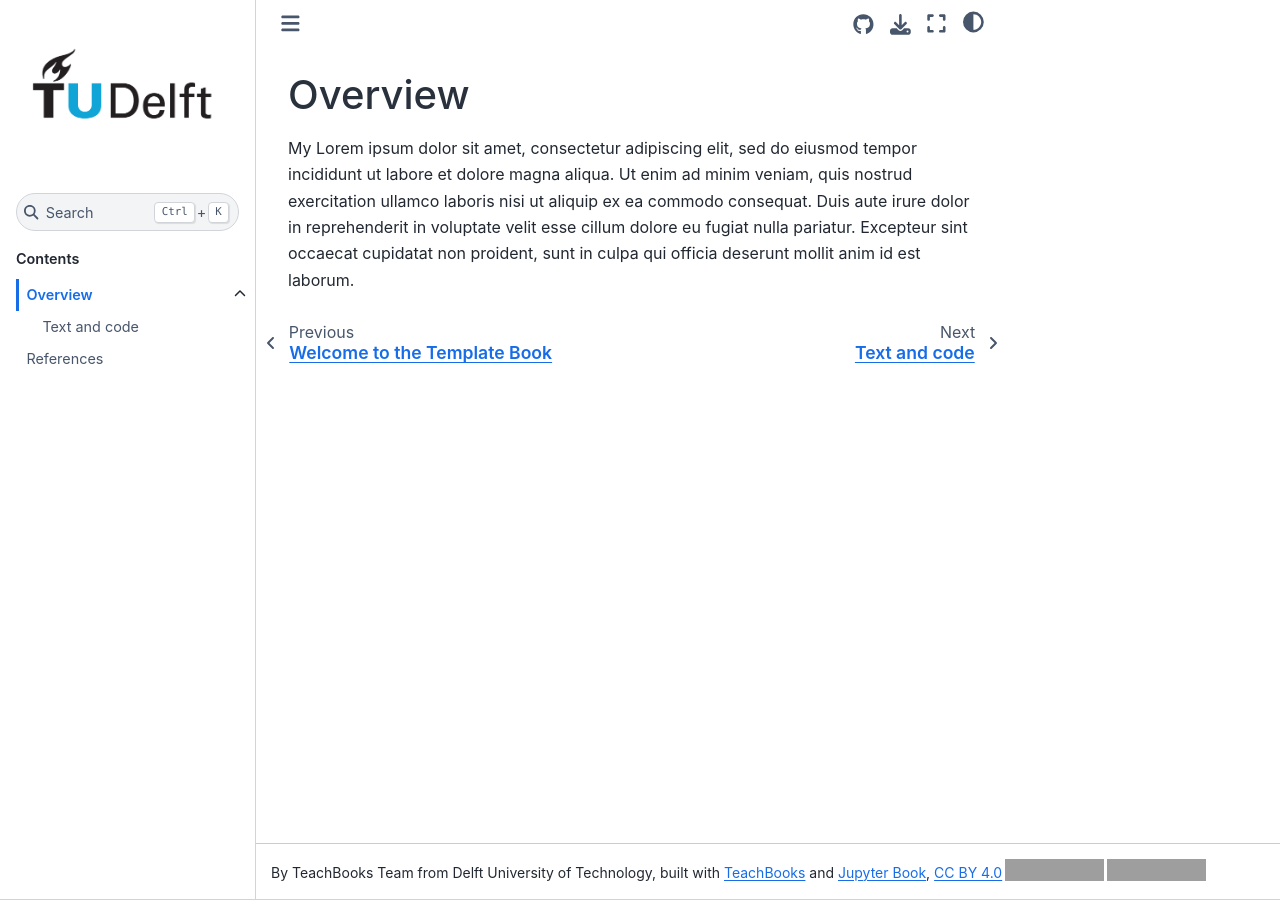
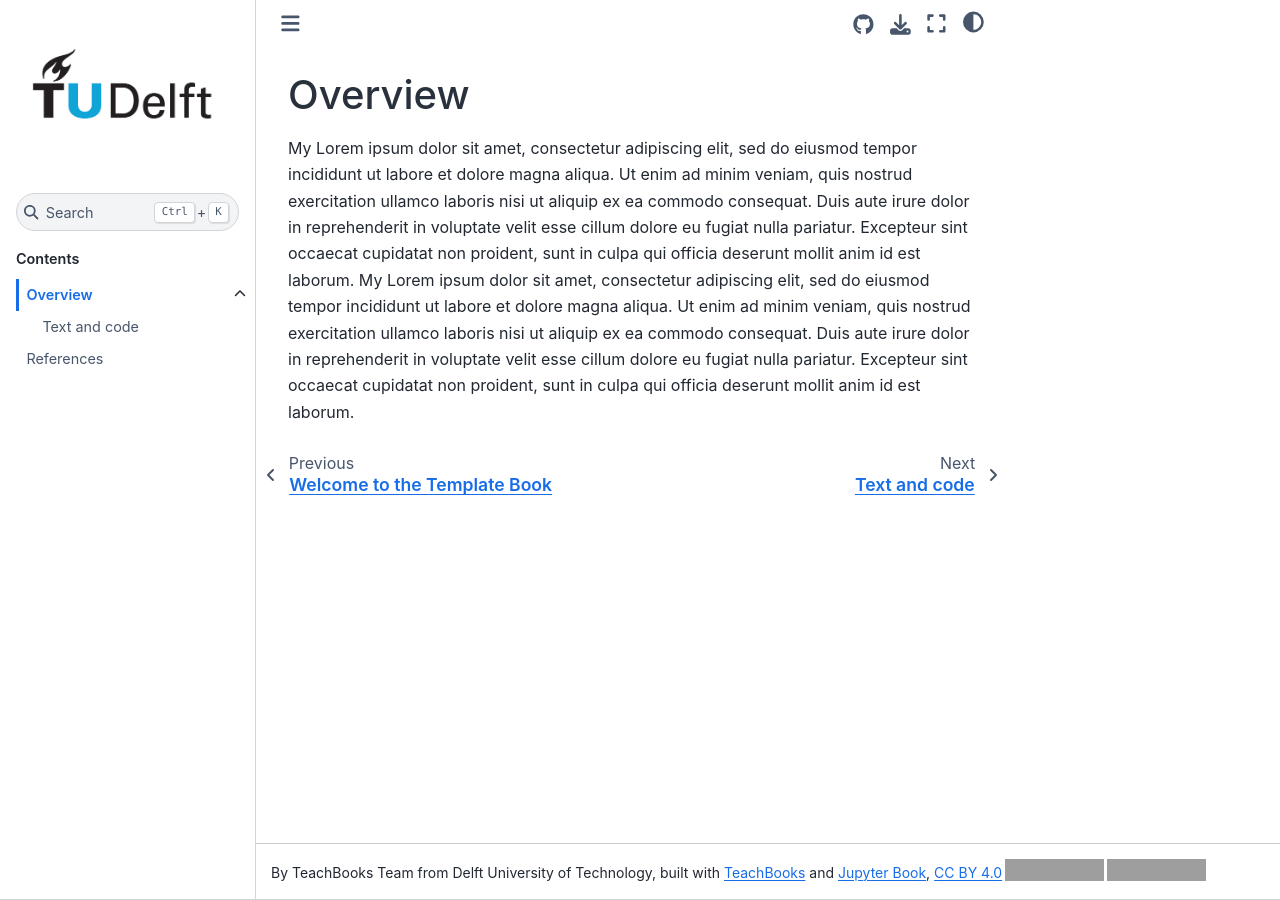
Before and after one commit to roelsmit/test_book_from_example, a Jupyter Book: the page built from book/some_content/overview.md, in a window 1280 px wide. Built offline with Jupyter Book 1.0.4 settings and Sphinx 7.4.7 and the Sphinx Book theme 1.1.4, drawn with Linux system fonts in a browser that asks for light colours; comment, search, counter and statistics services are not loaded; grey boxes are pictures that could not be loaded.

Commit message:
Double text overview.md

```diff
--- a/book/some_content/overview.md
+++ b/book/some_content/overview.md
@@ -1,3 +1,4 @@
 # Overview
 
 My Lorem ipsum dolor sit amet, consectetur adipiscing elit, sed do eiusmod tempor incididunt ut labore et dolore magna aliqua. Ut enim ad minim veniam, quis nostrud exercitation ullamco laboris nisi ut aliquip ex ea commodo consequat. Duis aute irure dolor in reprehenderit in voluptate velit esse cillum dolore eu fugiat nulla pariatur. Excepteur sint occaecat cupidatat non proident, sunt in culpa qui officia deserunt mollit anim id est laborum.
+My Lorem ipsum dolor sit amet, consectetur adipiscing elit, sed do eiusmod tempor incididunt ut labore et dolore magna aliqua. Ut enim ad minim veniam, quis nostrud exercitation ullamco laboris nisi ut aliquip ex ea commodo consequat. Duis aute irure dolor in reprehenderit in voluptate velit esse cillum dolore eu fugiat nulla pariatur. Excepteur sint occaecat cupidatat non proident, sunt in culpa qui officia deserunt mollit anim id est laborum.
```
